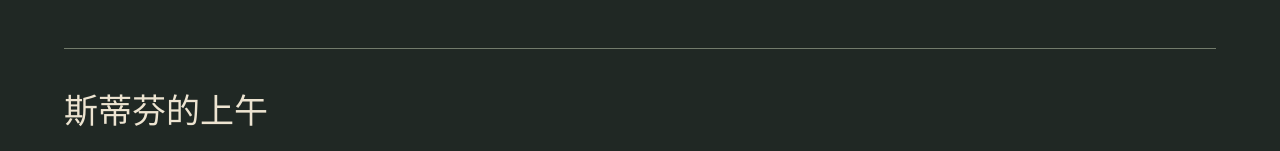
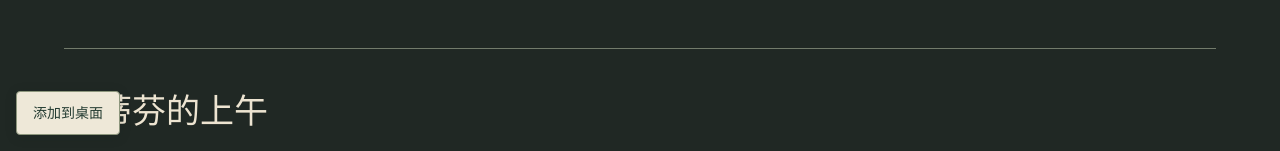
Before and after one commit to zhihanxie78-cloud/ulysses-dublin, a plain HTML site: page app/index.html in a window 1280 px wide. Shown: the part 649-800 px from the top of the page. Drawn offline with Linux system fonts and the light colour scheme.

Commit message:
Add desktop installation entry, device guides and app icons

```diff
--- a/app/index.html
+++ b/app/index.html
@@ -1,5 +1,5 @@
 <!doctype html>
-<html lang="zh-CN"><head><meta charset="utf-8"><meta name="viewport" content="width=device-width,initial-scale=1"><title>尤利西斯 · 两段清晨</title><link rel="stylesheet" href="play.css?v=0.7"><link rel="stylesheet" href="journey.css?v=0.7"></head><body class="journey-home">
+<html lang="zh-CN"><head><meta charset="utf-8"><meta name="viewport" content="width=device-width,initial-scale=1"><title>尤利西斯 · 两段清晨</title><link rel="stylesheet" href="play.css?v=0.7"><link rel="stylesheet" href="journey.css?v=0.7"><link rel="manifest" href="../manifest.webmanifest"><link rel="apple-touch-icon" href="../icons/icon-180.png"><link rel="stylesheet" href="../install.css"><meta name="apple-mobile-web-app-capable" content="yes"></head><body class="journey-home">
 <header><a href="../网站/dist/index.html">尤利西斯 <span>回到阅读网站</span></a><span>都柏林的一天</span><a href="map.html">城市地图</a></header>
 <main><section class="opening"><div><h1>同一天，<br>两段清晨。</h1><p>先到海边的塔楼。跟随斯蒂芬走过课堂与海岸，再回到布卢姆家中的早晨。</p><div class="home-actions"><a class="start" href="play.html?chapter=1&look=1">从塔楼开始</a><a href="map.html">自由漫游地图 · 随时选章</a><a id="continue" hidden>继续上次</a></div></div><img src="assets/tower-morning-v1.png" alt="清晨的炮塔与都柏林海湾，AI油画演绎"></section>
 <section class="journey" aria-labelledby="journey-title"><h2 id="journey-title">斯蒂芬的上午</h2><ol>
@@ -8,4 +8,4 @@
 <li><a href="play.html?chapter=3&look=1"><span>第三章</span><h3>闭眼听见海岸</h3><p>脚步向前，念头走向往事。他在信纸的空白处写下字。</p></a></li></ol>
 <div class="rewind"><p>叙述回到同日早晨，换到另一位人物。</p><a href="play.html?chapter=4&look=1"><img src="assets/kitchen-v1.png" alt="布卢姆家中的厨房，AI油画演绎"><div><span>第四章 · 布卢姆</span><h3>厨房里的一只猫</h3><p>一份早餐、两封信，以及这个家庭没有说尽的心事。</p></div></a></div></section>
 <section class="sample-notes"><h2>阅读与游玩</h2><p>跟随小说章序出发，也可以从城市地图自由选择地点。第一至四章提供连续剧情；其余章节提供选段体验与原文阅读。</p><p><a href="map.html">选择地点</a> · <a href="../网站/dist/index.html#book">阅读全书</a></p></section></main>
-<footer>剧情依据小说改编；插图为艺术演绎。原文、人物内心与改编对白分别呈现。</footer><script src="home.js?v=0.7"></script></body></html>
+<footer>剧情依据小说改编；插图为艺术演绎。原文、人物内心与改编对白分别呈现。</footer><script src="home.js?v=0.7"></script><script src="../install.js" defer></script></body></html>
--- /dev/null
+++ b/install.css
@@ -0,0 +1 @@
+.desktop-entry{position:fixed;left:16px;bottom:16px;z-index:90;padding:8px 16px;border:1px solid #8d967d;border-radius:4px;background:#eee8d8;color:#233b31;font:inherit;font-size:14px;line-height:1.5;cursor:pointer;box-shadow:0 2px 12px #15241d26}.desktop-entry:focus-visible,.desktop-guide button:focus-visible{outline:3px solid #8b633b;outline-offset:3px}.desktop-guide{box-sizing:border-box;width:min(560px,calc(100% - 32px));max-height:85dvh;overflow:auto;border:1px solid #959b85;border-radius:4px;padding:32px;background:#f1ebdc;color:#233b31;font:16px/1.7 Georgia,"Songti SC","SimSun",serif}.desktop-guide::backdrop{background:#101e19b3}.desktop-guide h2{font-size:24px;margin:0 32px 12px 0}.desktop-guide h3{font-size:18px;margin:20px 0 4px}.desktop-guide p{margin:8px 0}.desktop-guide form{margin:0}.desktop-close{position:absolute;right:16px;top:12px;border:0;background:transparent;color:inherit;font-size:24px;cursor:pointer}.desktop-guide [hidden]{display:none!important}#desktop-install{background:#354f40;color:#f5f0df;border:0;padding:12px 24px;font:inherit;cursor:pointer}.desktop-guide .desktop-note{margin-top:24px;padding-top:16px;border-top:1px solid #b0b49d;font-size:14px}@media(max-width:600px){.desktop-entry{left:8px;bottom:max(8px,env(safe-area-inset-bottom));font-size:12px;padding:6px 12px}.desktop-guide{padding:24px}}
--- /dev/null
+++ b/install.js
@@ -0,0 +1,27 @@
+(() => {
+  const installed = () => window.matchMedia('(display-mode: standalone)').matches || navigator.standalone === true;
+  let pending = null;
+  document.body.insertAdjacentHTML('beforeend', `<button type="button" class="desktop-entry" id="desktop-entry" aria-haspopup="dialog">添加到桌面</button>
+  <dialog class="desktop-guide" id="desktop-guide" aria-labelledby="desktop-title"><form method="dialog"><button class="desktop-close" aria-label="关闭添加说明">×</button></form><h2 id="desktop-title">把游戏放到桌面</h2><p id="desktop-status"></p><button type="button" id="desktop-install" hidden>安装游戏</button><section><h3>iPhone / iPad</h3><p>在 Safari 中打开本页，点“分享”，选择“添加到主屏幕”，再点“添加”。如有“作为网页 App 打开”选项，可将它开启。</p><h3>安卓手机</h3><p>用 Chrome 或 Edge 打开本页。若出现安装按钮，点按钮继续；否则在浏览器菜单中查找“安装应用”或“添加到主屏幕”。</p><h3>电脑</h3><p>用 Chrome 或 Edge 打开游戏，点击地址栏里的安装图标，或在浏览器菜单中查找“安装此网站为应用”。</p></section><p class="desktop-note">微信或小红书内打不开安装菜单时，请先选择“在浏览器打开”。添加后仍需联网；进度保存在当前浏览器，清理浏览器数据可能清除进度。此入口不会自动修改你的桌面。</p></dialog>`);
+  const entry = document.getElementById('desktop-entry');
+  const dialog = document.getElementById('desktop-guide');
+  const install = document.getElementById('desktop-install');
+  const status = document.getElementById('desktop-status');
+  function sync() {
+    entry.textContent = installed() ? '桌面使用说明' : '添加到桌面';
+    install.hidden = !pending || installed();
+    status.textContent = installed() ? '当前已在独立窗口中打开游戏。' : pending ? '当前浏览器支持安装，可点击下方按钮继续。' : '按下面与你设备对应的步骤操作；浏览器是否提供安装由设备与浏览器决定。';
+  }
+  window.addEventListener('beforeinstallprompt', event => { event.preventDefault(); pending = event; sync(); });
+  window.addEventListener('appinstalled', () => { pending = null; sync(); if(dialog.open) dialog.close(); });
+  entry.addEventListener('click', () => { sync(); if(!dialog.open) dialog.showModal(); });
+  dialog.addEventListener('click', event => { if(event.target === dialog) { const box=dialog.getBoundingClientRect(); if(event.clientX < box.left || event.clientX > box.right || event.clientY < box.top || event.clientY > box.bottom) dialog.close(); } });
+  install.addEventListener('click', async () => {
+    if(!pending) return;
+    const request = pending; pending = null; install.disabled = true;
+    try { await request.prompt(); const choice = await request.userChoice; status.textContent = choice.outcome === 'accepted' ? '已接受安装，请完成浏览器的后续步骤。' : '已取消安装，可以继续游玩，或稍后从浏览器菜单添加。'; }
+    catch { status.textContent = '暂未完成安装，请使用浏览器菜单，或参考下方说明。'; }
+    finally { install.hidden = true; install.disabled = false; }
+  });
+  sync();
+})();
```
Also changed, not shown: app/journey.html (+2 -2 lines), app/map.html (+2 -2 lines), app/play.html (+2 -2 lines), 网站/dist/game.html (+1 -1 lines), 网站/dist/index.html (+1 -1 lines), icons/icon-180.png (added), icons/icon-192.png (added), icons/icon-512.png (added), manifest.webmanifest (added), 1 other file.
